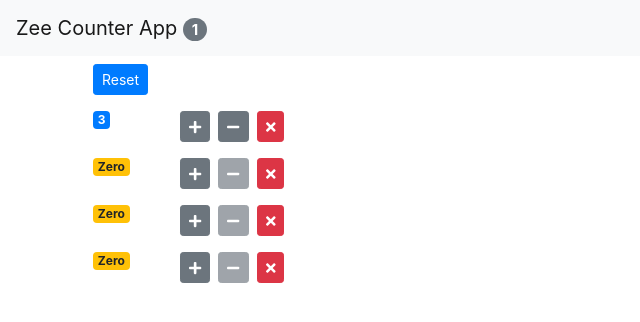
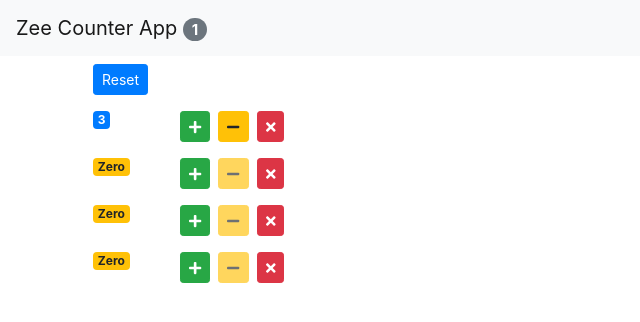
Before and after one commit to zeeforumcompany/php-sample, a React (Create React App) app: page / in a window 1280 px wide. Shown: the top 322 px of the page, without its empty margins (0-640 px from the left). Built offline with nearby package versions, Linux system fonts and the light colour scheme.

Commit message:
Change Button Colors

```diff
--- a/src/components/counter.jsx
+++ b/src/components/counter.jsx
@@ -27,7 +27,7 @@ class Counter extends Component {
 						onClick={() =>
 							this.props.onIncrement(this.props.counter)
 						}
-						className="btn btn-secondary btn-sm mr-2"
+						className="btn btn-success btn-sm mr-2"
 					>
 						<FontAwesomeIcon icon="plus" />
 					</button>
@@ -36,7 +36,7 @@ class Counter extends Component {
 						onClick={() =>
 							this.props.onDecrement(this.props.counter)
 						}
-						className="btn btn-secondary btn-sm"
+						className="btn btn-warning btn-sm"
 						disabled={this.props.counter.value <= 0}
 					>
 						<FontAwesomeIcon icon="minus" />
```
